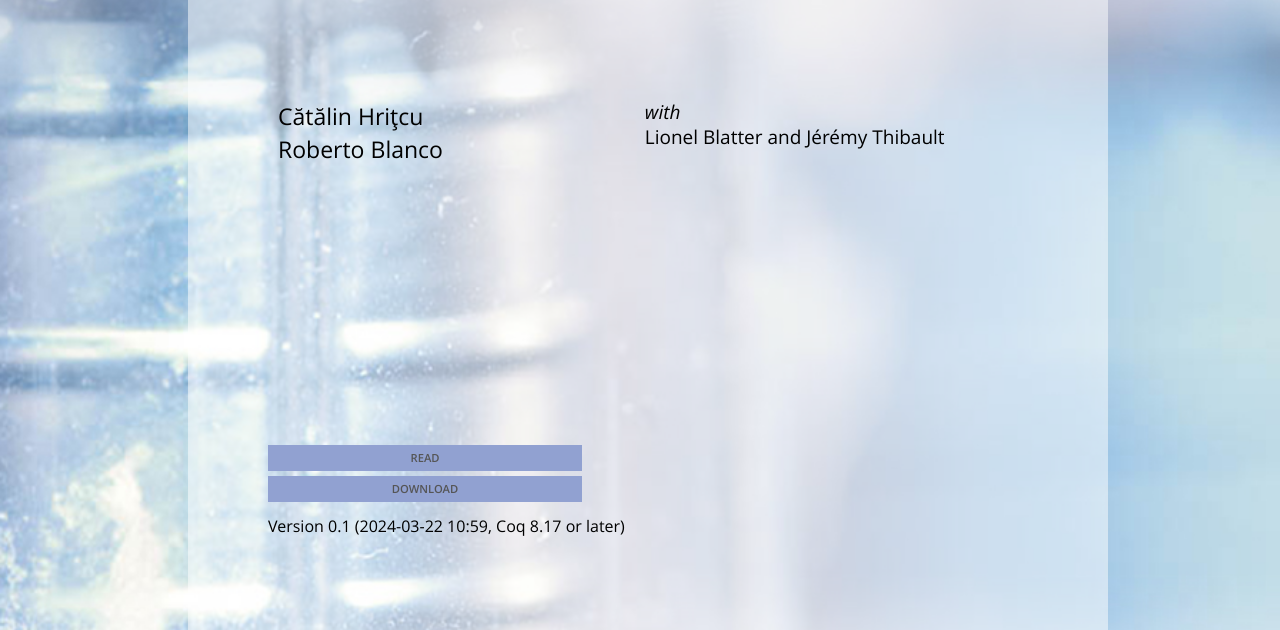
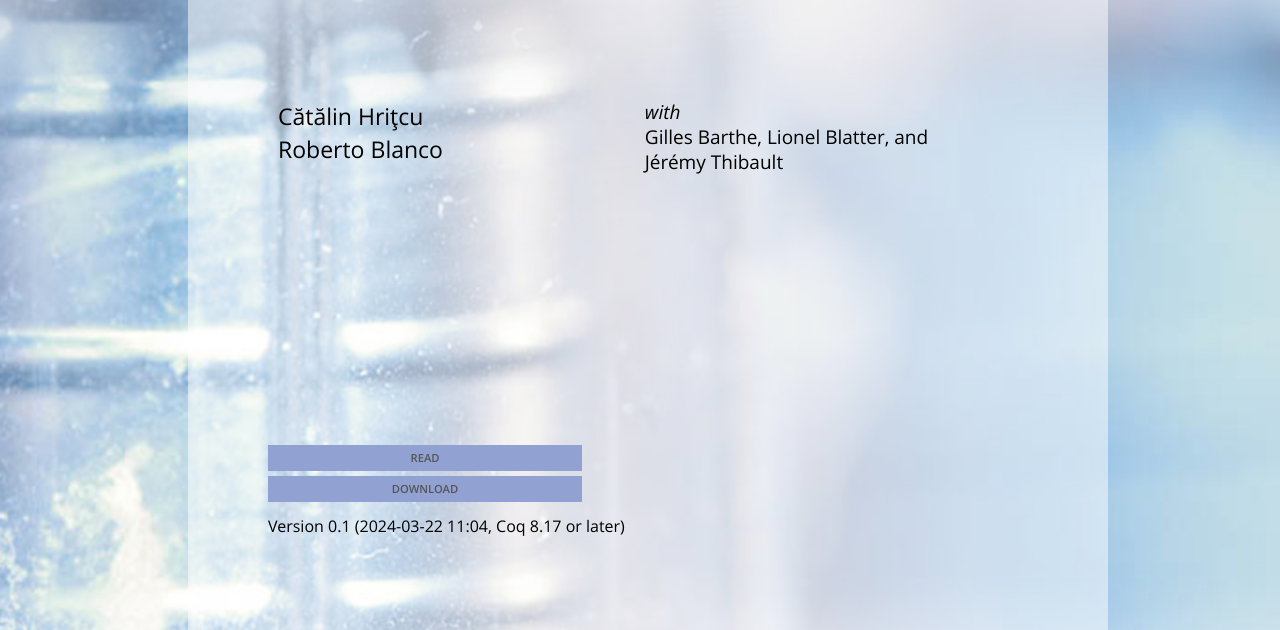
Before and after one commit to mpi-sp-foe-2023-24/mpi-sp-foe-2023-24.github.io, a plain HTML site: page book-secf/index.html in a window 1280 px wide. Shown: the part 260-890 px from the top of the page. Drawn offline with Linux system fonts and the light colour scheme.

Commit message:
sync book-secf

```diff
--- a/book-secf/index.html
+++ b/book-secf/index.html
@@ -39,7 +39,8 @@
   <div class="column">
     <div class="smallauthors">
     <i>with</i><br />
-    Lionel Blatter
+    Gilles Barthe,
+    Lionel Blatter,
     and
     Jérémy Thibault
     </div>
@@ -50,7 +51,7 @@
 <div class="button"><a href="plf.tgz">Download</a></div>
 </div>
 
-<p>Version 0.1 (2024-03-22 10:59, Coq 8.17 or later)</p>
+<p>Version 0.1 (2024-03-22 11:04, Coq 8.17 or later)</p>
 </div>
 
 </div>
```
